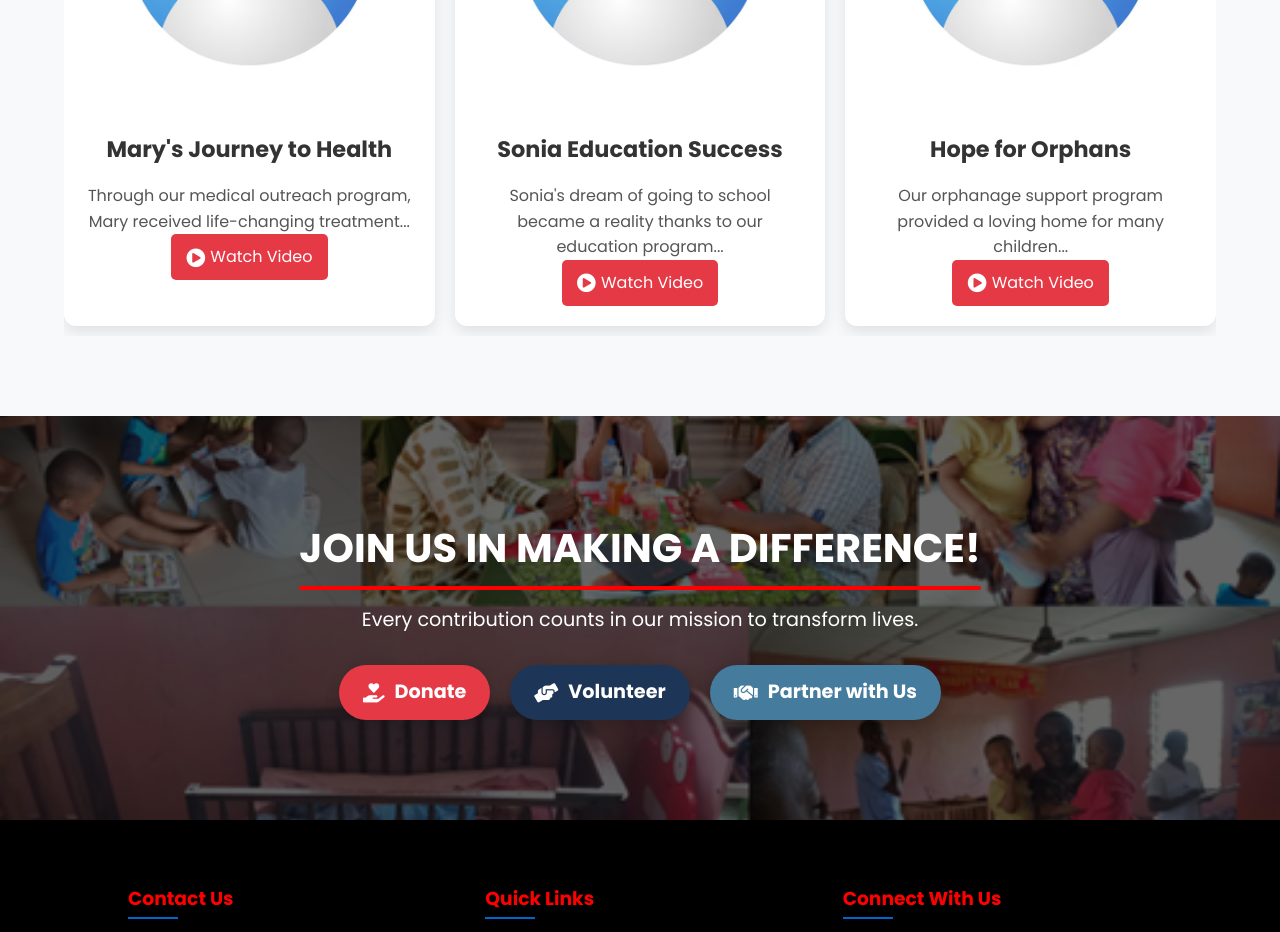
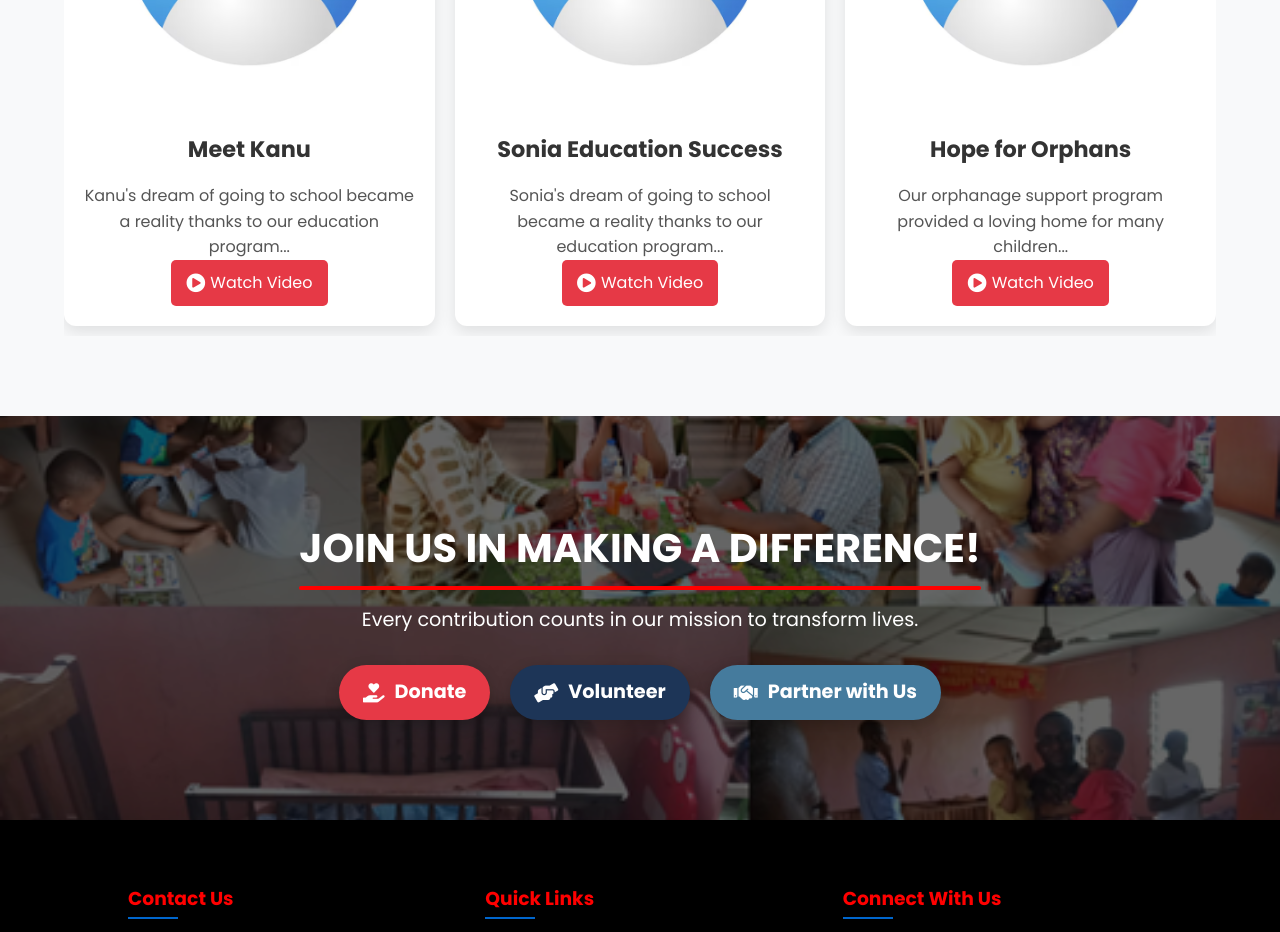
Before and after one commit to callMeAbu/QRTHCCAF-WEBSITE, a plain HTML site: page ourprogram/index.html in a window 1280 px wide. Shown: the part 2720-3652 px from the top of the page. Drawn offline with Linux system fonts and the light colour scheme.

Commit message:
added a video link in our program page

```diff
--- a/ourprogram/index.html
+++ b/ourprogram/index.html
@@ -186,11 +186,11 @@
         <div class="stories-slider">
             <!-- Story 1 -->
             <div class="story-card">
-                <img src="/images/user-circles-set_78370-4704.avif" alt="Mary's Journey">
+                <img src="/images/user-circles-set_78370-4704.avif" alt="Kanu's Journey">
                 <div class="story-content">
-                    <h3>Mary's Journey to Health</h3>
-                    <p>Through our medical outreach program, Mary received life-changing treatment...</p>
-                    <a href="#" target="_blank" class="watch-video-btn">
+                    <h3>Meet Kanu</h3>
+                    <p>Kanu's dream of going to school became a reality thanks to our education program...</p>
+                    <a href="https://youtube.com/shorts/t_WYAe0LROk?feature=share" target="_blank" class="watch-video-btn">
                         <i class="fas fa-play-circle"></i> Watch Video
                     </a>
                 </div>
```
